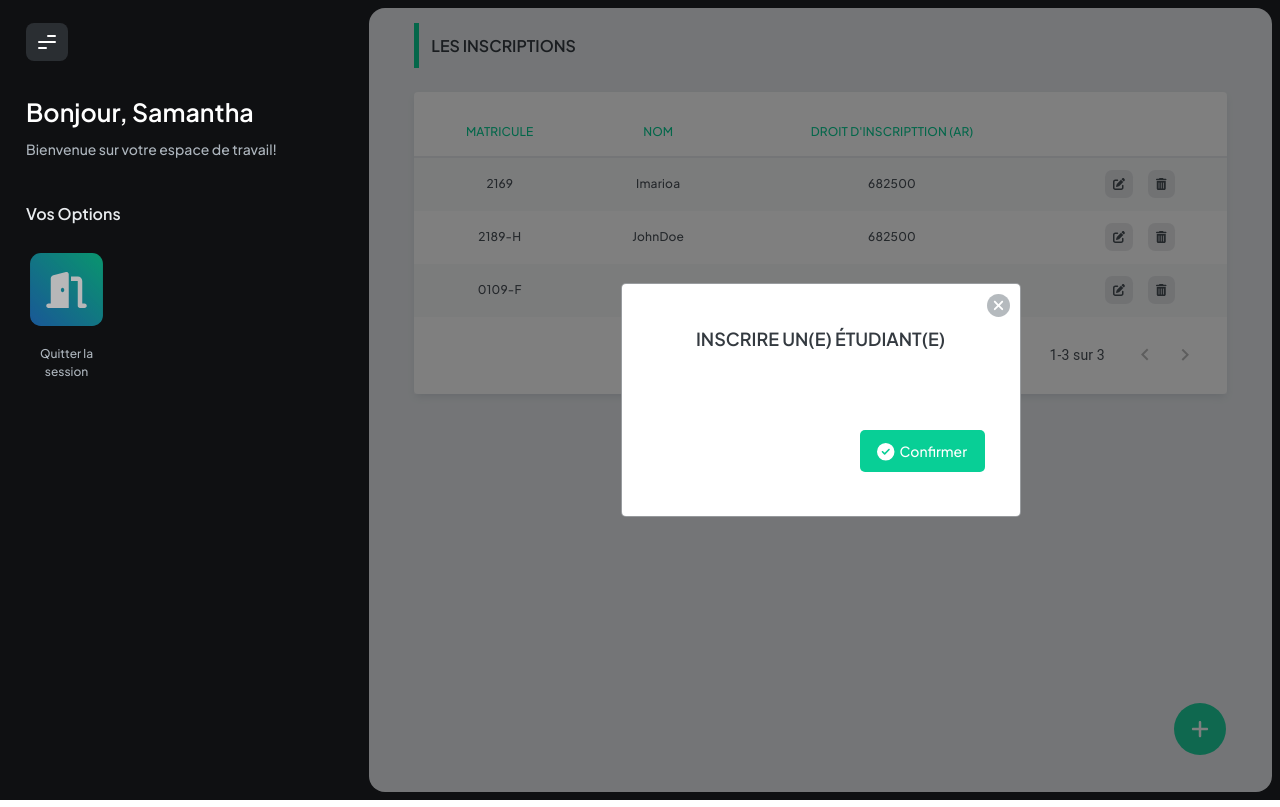
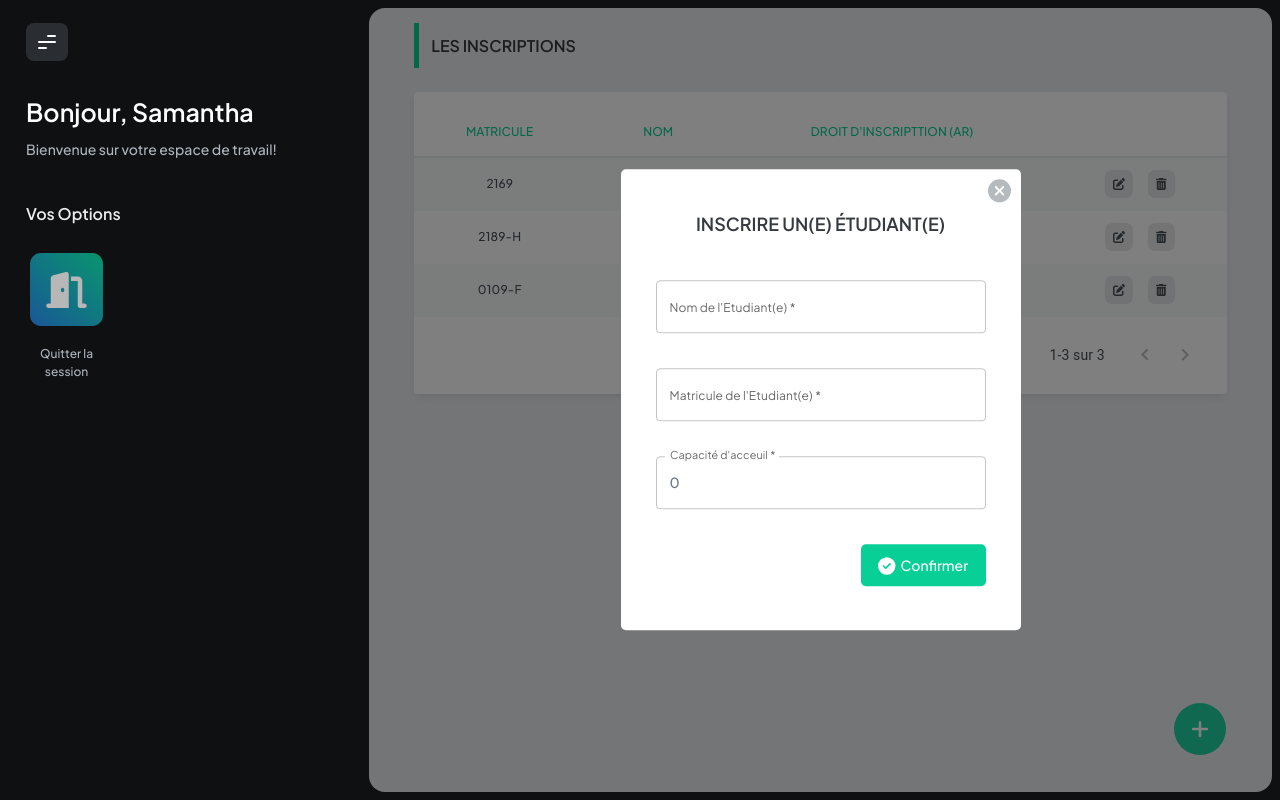
Before and after one commit to Elie-Imario/ABDA-FrontEnd, a React (Vite) app: page / in a window 1280 px wide. Both pictures are taken after a click on the button 1200 px from the left and 729 px from the top of the page. Built offline with nearby package versions, Linux system fonts and the light colour scheme.

Commit message:
add textfield to regitration addForm

```diff
--- a/src/components/molecules/Popup/AddPopupform/Popup.scss
+++ b/src/components/molecules/Popup/AddPopupform/Popup.scss
@@ -1,5 +1,5 @@
-@import '../../../../assets/dist/sass/import';
-.wrap-modal-form{
+@import "../../../../assets/dist/sass/import";
+.wrap-modal-form {
   position: absolute;
   top: 50%;
   left: 50%;
@@ -7,14 +7,12 @@
   z-index: 9999;
   padding: 44px 35px;
   background: $white;
-    border: 1px solid rgba($color: $gray-800, $alpha:.5);
   border-radius: 5px;
   width: 400px;
 }
 
-
-.wrap-modal-form .modal-header{
-    display: block!important;
+.wrap-modal-form .modal-header {
+  display: block !important;
   .modal-header-title {
     display: block;
     font-weight: 500;
@@ -26,7 +24,7 @@
     @include plusJakartaSansType($weight: 600);
   }
 
-    .closepopup{
+  .closepopup {
     position: absolute;
     top: 10px;
     right: 10px;
@@ -34,45 +32,63 @@
     background: transparent;
     color: $gray-700;
     cursor: pointer;
-        svg{
-            @include flex($align: center, $justify:center);
+    svg {
+      @include flex($align: center, $justify: center);
       width: 15px;
       height: 15px;
       font-size: 16px;
-            padding: .25rem;
+      padding: 0.25rem;
       color: $white;
       border-radius: 50%;
-            background: rgba($color: $gray-600, $alpha: .5);
+      background: rgba($color: $gray-600, $alpha: 0.5);
+    }
   }
 }
 
-
-}
-
-.wrap-modal-form .create-session-form {
+.wrap-modal-form .registration-form {
   margin-top: 45px;
   width: 100%;
-    @include flex($direction:column,$align:flex-end, $justify:flex-start, $flexwrap:nowrap, $gap: 35px);
-    .wrap-select100{
+  @include flex(
+    $direction: column,
+    $align: flex-end,
+    $justify: flex-start,
+    $flexwrap: nowrap,
+    $gap: 35px
+  );
+  .wrap-input100 {
     width: 100%;
     display: block;
-        .select100{
+    .input100 {
       width: 100%;
+    }
+    .css-md26zr-MuiInputBase-root-MuiOutlinedInput-root {
+      @include plusJakartaSansType($weight: 500);
+      color: $gray-600;
       font-size: 14px;
+    }
+    .css-14s5rfu-MuiFormLabel-root-MuiInputLabel-root {
+      color: rgba(0, 0, 0, 0.6);
+      font-size: 12px !important;
+      line-height: 1.45rem !important;
+      @include flex($align: center, $justify: center);
       @include plusJakartaSansType($weight: 400);
     }
-
-        .css-1jy569b-MuiFormLabel-root-MuiInputLabel-root.Mui-focused{
+    .css-1jy569b-MuiFormLabel-root-MuiInputLabel-root {
+      @include plusJakartaSansType($weight: 400);
+      font-size: 0.9rem;
+      &.Mui-focused {
         color: $primary;
       }
-        .css-1yk1gt9-MuiInputBase-root-MuiOutlinedInput-root-MuiSelect-root.Mui-focused .MuiOutlinedInput-notchedOutline{
-            border: .15rem solid $primary;
     }
-
+    .css-md26zr-MuiInputBase-root-MuiOutlinedInput-root.Mui-focused
+      .MuiOutlinedInput-notchedOutline {
+      border-color: $primary;
+      border-width: 0.1rem;
     }
-    .button_group{
+  }
+  .button_group {
     float: right;
-        .btn-add{
+    .btn-add {
       color: $white;
       background: $primary;
       width: 125px;
@@ -82,7 +98,7 @@
       font-size: 14px;
       border: none;
       cursor: pointer;
-            svg{
+      svg {
         margin-right: 5px;
       }
     }
--- a/src/components/molecules/Popup/AddPopupform/index.tsx
+++ b/src/components/molecules/Popup/AddPopupform/index.tsx
@@ -1,51 +1,132 @@
-import { FC } from 'react';
-import Box from '@mui/material/Box';
-import { Modal, FormControl } from '@mui/material';
-import { FontAwesomeIcon } from '@fortawesome/react-fontawesome';
-import './Popup.scss'
+import { FC, useState } from "react";
+import Box from "@mui/material/Box";
+import { Modal, FormControl } from "@mui/material";
+import { FontAwesomeIcon } from "@fortawesome/react-fontawesome";
+import TextField from "@mui/material/TextField";
+import "./Popup.scss";
 
 type Props = {
-  _open: boolean,
+  _open: boolean;
   // eslint-disable-next-line @typescript-eslint/ban-types
-  _setOpen: Function
-}
+  _setOpen: Function;
+};
 
 const AddPopup: FC<Props> = ({ _open, _setOpen }) => {
+  const [errorMsg, setErrorMsg] = useState<string>("");
   const handleClose = () => {
     _setOpen(false);
-  }
+  };
+
+  const onHandleChange = (
+    event: React.ChangeEvent<HTMLInputElement | HTMLTextAreaElement>
+  ) => {
+    if (event.target.value.length <= 3) {
+      event.target.value.replace(/\D/g, "") as unknown;
+    } else {
+      event.target.value.replace(/\d/g, "");
+    }
+  };
 
   return (
     <>
       <Modal
-        style={{ position: 'absolute' }}
+        style={{ position: "absolute" }}
         open={_open}
         onClose={handleClose}
-        container={() => document.querySelector('.modal-limiter')}
+        container={() => document.querySelector(".modal-limiter")}
       >
         <Box className="wrap-modal-form">
           <div className="modal-header">
-            <button className="closepopup" onClick={handleClose}><FontAwesomeIcon icon='times' size='lg' /></button>
+            <button className="closepopup" onClick={handleClose}>
+              <FontAwesomeIcon icon="times" size="lg" />
+            </button>
             <span className="modal-header-title">
               Inscrire un(e) étudiant(e)
             </span>
           </div>
-          <div className="create-session-form">
-            <FormControl fullWidth className="wrap-select100">
-
+          <div className="registration-form">
+            <FormControl fullWidth className="wrap-input100">
+              <TextField
+                fullWidth
+                error={errorMsg ? true : false}
+                helperText={
+                  errorMsg ? (
+                    <span className="error-msg">
+                      <FontAwesomeIcon icon="exclamation-circle" size="lg" />
+                      <span>{errorMsg}</span>
+                    </span>
+                  ) : (
+                    ""
+                  )
+                }
+                required
+                label="Nom de l'Etudiant(e)"
+                id="input"
+                name="nom"
+                className="input100"
+                onChange={({ target: { value } }) => {
+                  console.log(value);
+                }}
+              />
+            </FormControl>
+            <FormControl fullWidth className="wrap-input100">
+              <TextField
+                fullWidth
+                error={errorMsg ? true : false}
+                helperText={
+                  errorMsg ? (
+                    <span className="error-msg">
+                      <FontAwesomeIcon icon="exclamation-circle" size="lg" />
+                      <span>{errorMsg}</span>
+                    </span>
+                  ) : (
+                    ""
+                  )
+                }
+                required
+                label="Matricule de l'Etudiant(e)"
+                id="input"
+                name="matricule"
+                className="input100"
+                onChange={({ target: { value } }) => {
+                  console.log(value);
+                }}
+              />
+            </FormControl>
+            <FormControl fullWidth className="wrap-input100">
+              <TextField
+                fullWidth
+                error={errorMsg ? true : false}
+                helperText={
+                  errorMsg ? (
+                    <span className="error-msg">
+                      <FontAwesomeIcon icon="exclamation-circle" size="lg" />
+                      <span>{errorMsg}</span>
+                    </span>
+                  ) : (
+                    ""
+                  )
+                }
+                required
+                label="Capacité d'acceuil"
+                name="sallecapacity"
+                id="input"
+                className="input100"
+                value={0}
+                onChange={onHandleChange}
+              />
             </FormControl>
             <div className="button_group">
               <button className="btn-add" type="button">
-                <FontAwesomeIcon icon='check-circle' size='lg' />
+                <FontAwesomeIcon icon="check-circle" size="lg" />
                 <span>Confirmer</span>
               </button>
             </div>
           </div>
         </Box>
       </Modal>
+    </>
+  );
+};
 
-    </>
-  )
-}
-
-export default AddPopup
+export default AddPopup;
--- a/src/plugins/fa-plugin-kit.js
+++ b/src/plugins/fa-plugin-kit.js
@@ -1,4 +1,4 @@
-import { library } from '@fortawesome/fontawesome-svg-core'
+import { library } from "@fortawesome/fontawesome-svg-core";
 
 import {
   faListCheck,
@@ -6,6 +6,7 @@ import {
   faCog,
   faDoorOpen,
   faCheckCircle,
+  faExclamationCircle,
   faPlus,
   faTimes,
   faHourglassStart,
@@ -19,12 +20,28 @@ import {
   faEdit,
   faPen,
   faTrashArrowUp,
-    faTrashCan
-} from '@fortawesome/free-solid-svg-icons'
-
+  faTrashCan,
+} from "@fortawesome/free-solid-svg-icons";
 
 library.add(
-    faListCheck, faCog, faDoorOpen, faCheckCircle, faPlus, faTimes, faHourglassStart,
-    faSignIn, faEye, faEyeSlash, faKey, faUserCircle, faClock, faRocket, faEdit, faPen,
-    faCheck, faTrashArrowUp,faTrashCan
-)
+  faListCheck,
+  faCog,
+  faDoorOpen,
+  faCheckCircle,
+  faExclamationCircle,
+  faPlus,
+  faTimes,
+  faHourglassStart,
+  faSignIn,
+  faEye,
+  faEyeSlash,
+  faKey,
+  faUserCircle,
+  faClock,
+  faRocket,
+  faEdit,
+  faPen,
+  faCheck,
+  faTrashArrowUp,
+  faTrashCan
+);
```
Lines whose indentation alone changed are shown as unchanged.
